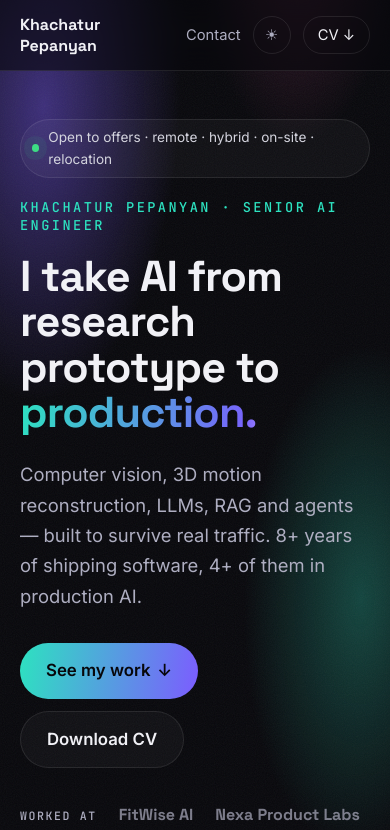
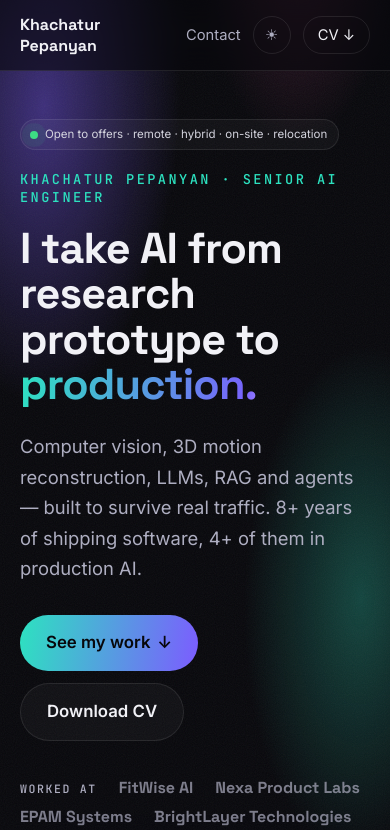
Before and after one commit to Yasinyan23/portfolio, a website built with Vite: page index.html in a window 390 px wide. Shown: the top 830 px of the page. Built offline with nearby package versions, Linux system fonts and the light colour scheme.

Commit message:
fix: one-line availability badge on phones

```diff
--- a/src/style.css
+++ b/src/style.css
@@ -1288,3 +1288,11 @@ body::before {
     transition: none;
   }
 }
+
+@media (max-width: 480px) {
+  .hero__badge {
+    gap: 7px;
+    padding: 5px 11px 5px 9px;
+    font-size: 0.72rem;
+  }
+}
```
